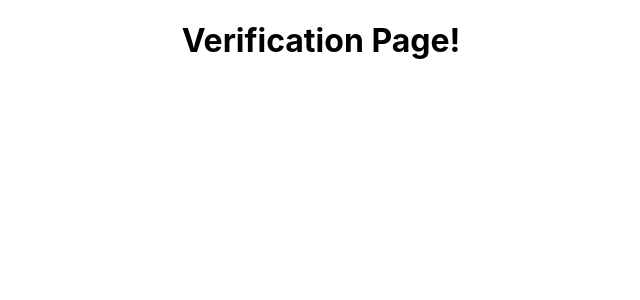
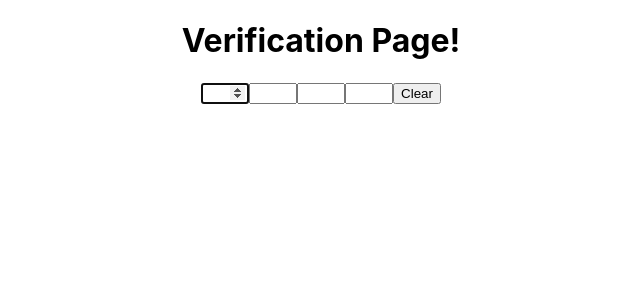
Before and after one commit to ali-khoshqamat/Nobaan-Task, a React (Create React App) app: page /verification in a window 1280 px wide. Shown: the top 300 px of the page, without its empty margins (319-959 px from the left). Built offline with nearby package versions, Linux system fonts and the light colour scheme.

Commit message:
feat(VerificationComponent): Impelement verification component with automatic focus and clear button functoinality

```diff
--- /dev/null
+++ b/src/components/Verification.js
@@ -0,0 +1,43 @@
+import { useEffect, useRef, useState } from "react";
+
+const Verification = () => {
+  const [code, setCode] = useState(["", "", "", ""]);
+  const inputRefs = useRef([]);
+
+  useEffect(() => {
+    inputRefs.current[0].focus();
+  }, []);
+
+  const changeHandler = (event, index) => {
+    const newCode = [...code];
+    newCode[index] = event.target.value;
+    setCode(newCode);
+
+    if (event.target.value !== "" && index < code.length - 1) {
+      inputRefs.current[index + 1].focus();
+    }
+  };
+  const clearHander = () => {
+    setCode(["", "", "", ""]);
+    inputRefs.current[0].focus();
+  };
+
+  return (
+    <div>
+      {code.map((value, index) => (
+        <input
+          key={index}
+          value={value}
+          type="number"
+          min="0"
+          max="9"
+          onChange={(event) => changeHandler(event, index)}
+          ref={(el) => (inputRefs.current[index] = el)}
+        />
+      ))}
+      <button onClick={clearHander}>Clear</button>
+    </div>
+  );
+};
+
+export default Verification;
--- a/src/pages/VerificationPage.js
+++ b/src/pages/VerificationPage.js
@@ -1,5 +1,12 @@
+import Verification from "../components/Verification";
+
 const VerificationPage = () => {
-  return <h1>Verification Page!</h1>;
+  return (
+    <>
+      <h1>Verification Page!</h1>
+      <Verification />
+    </>
+  );
 };
 
 export default VerificationPage;
```
